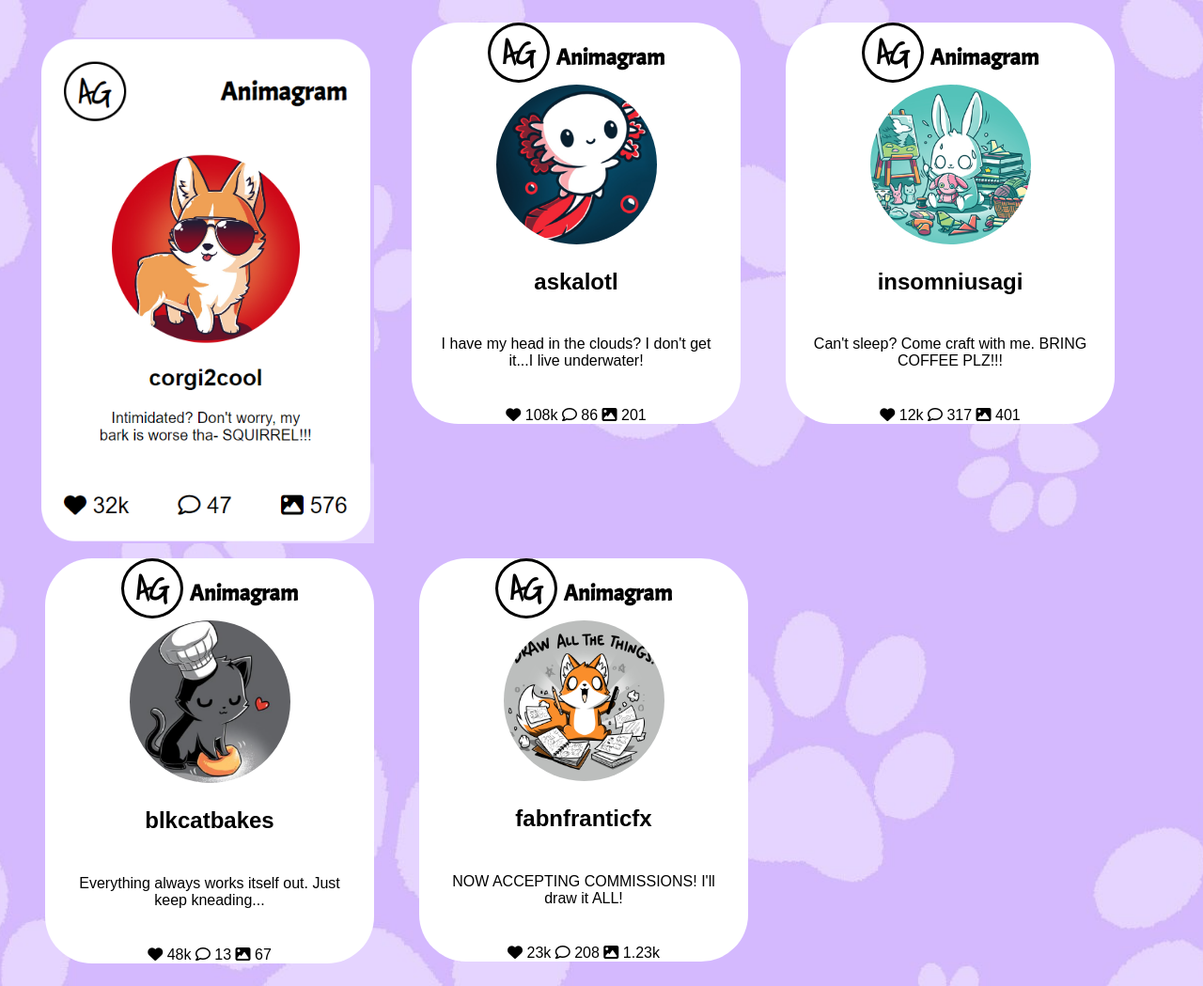
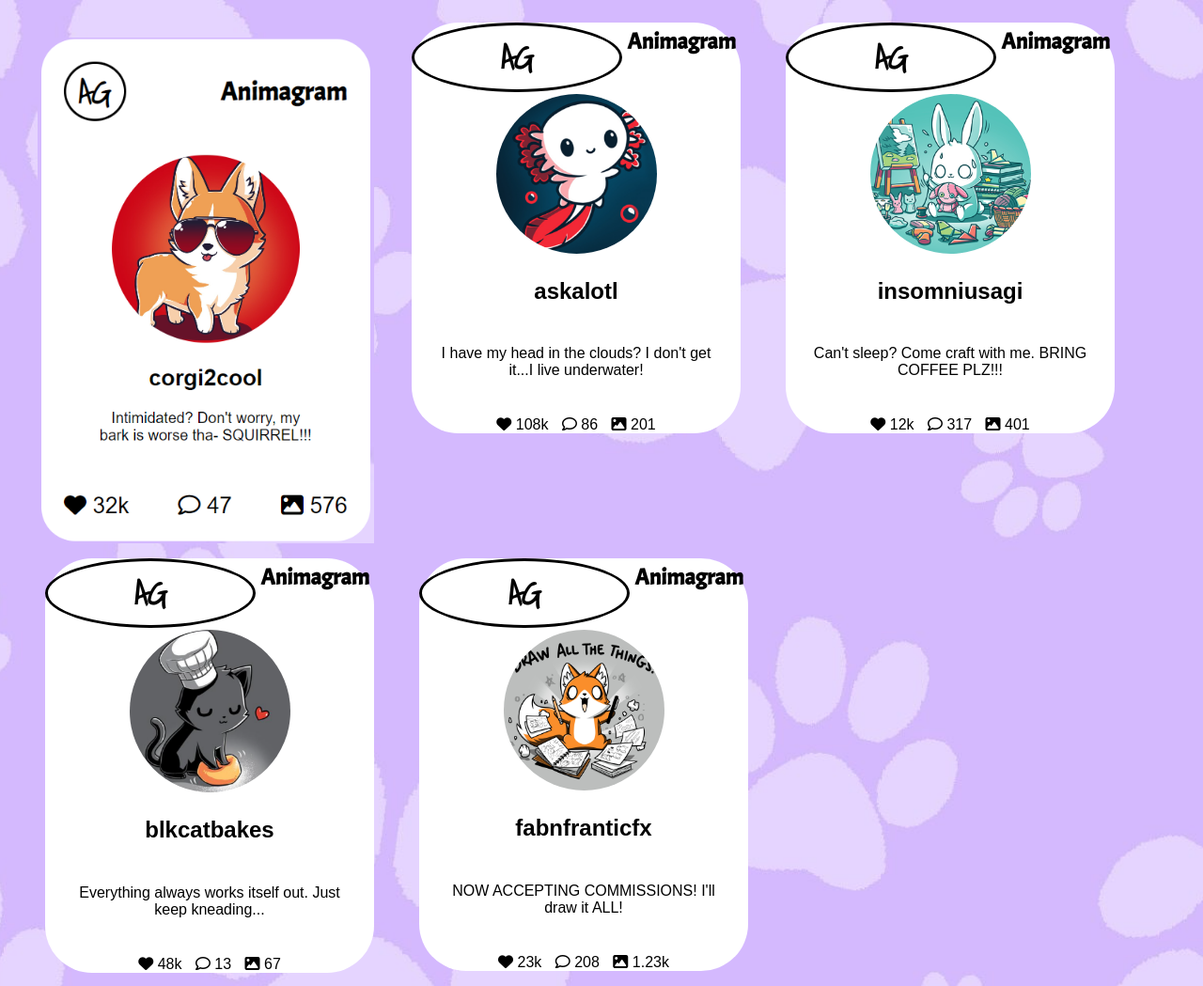
Before and after one commit to isabelleschumann/isabelleschumann.github.io, a plain HTML site: page exercises/animagram-cards/index.html in a window 1280 px wide. Shown: the top 1049 px of the page at 94% size. Drawn offline with Linux system fonts and the light colour scheme.

Commit message:
animagram-cards
update.

```diff
--- a/exercises/animagram-cards/css/setup.css
+++ b/exercises/animagram-cards/css/setup.css
@@ -22,6 +22,7 @@ body {
 
 .card-container {
     display: flex;
+    align-items: center;
     flex-wrap: wrap;
     align-items: flex-start;
 }
@@ -40,9 +41,14 @@ body {
     border-radius: 50%;
     width: 66px;
     text-align: center;
+    flex: 1;
 }
 
 .card-style-2 .animagram-header .brand-name {
     font-family: 'Acme';
     font-weight: bold;
 }
+
+span {
+    padding: 5px;
+}
--- a/exercises/animagram-cards/css/style.css
+++ b/exercises/animagram-cards/css/style.css
@@ -26,7 +26,8 @@ body {
 
 .animagram-header {
     font-size: 24px;
-    text-align: center;
+    display: flex;
+    justify-content: space-between;
 }
 
 .profile-pic-container img {
```
